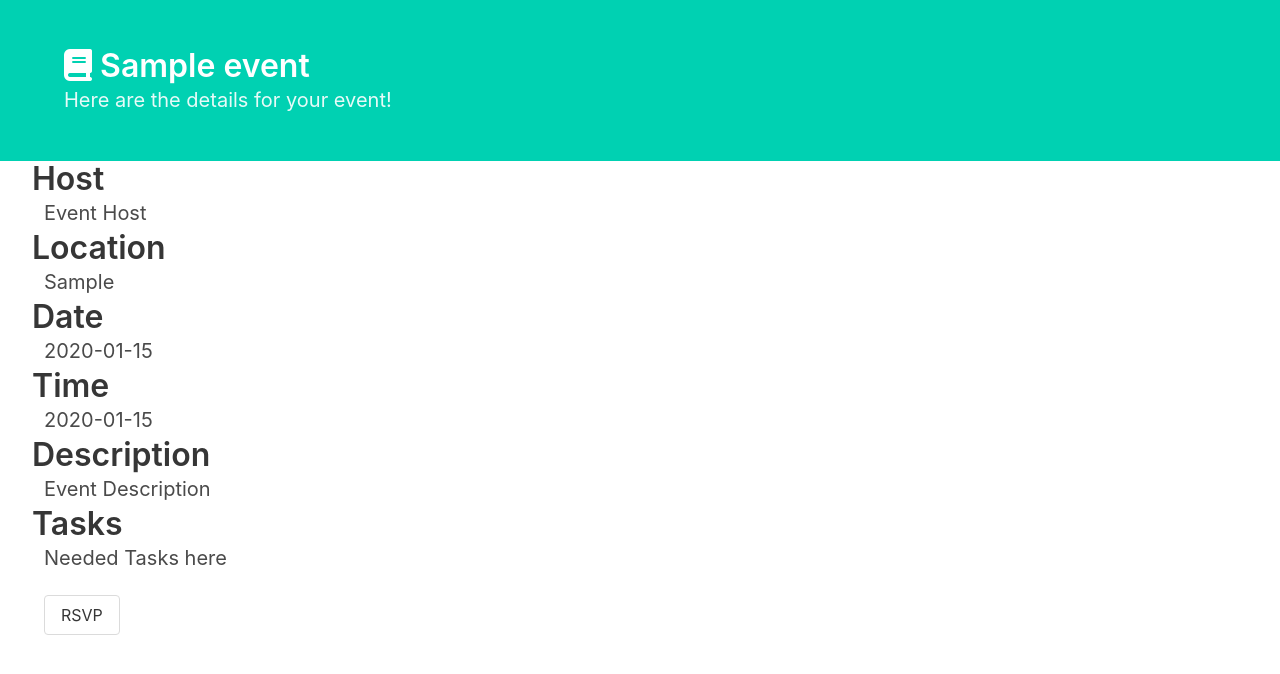
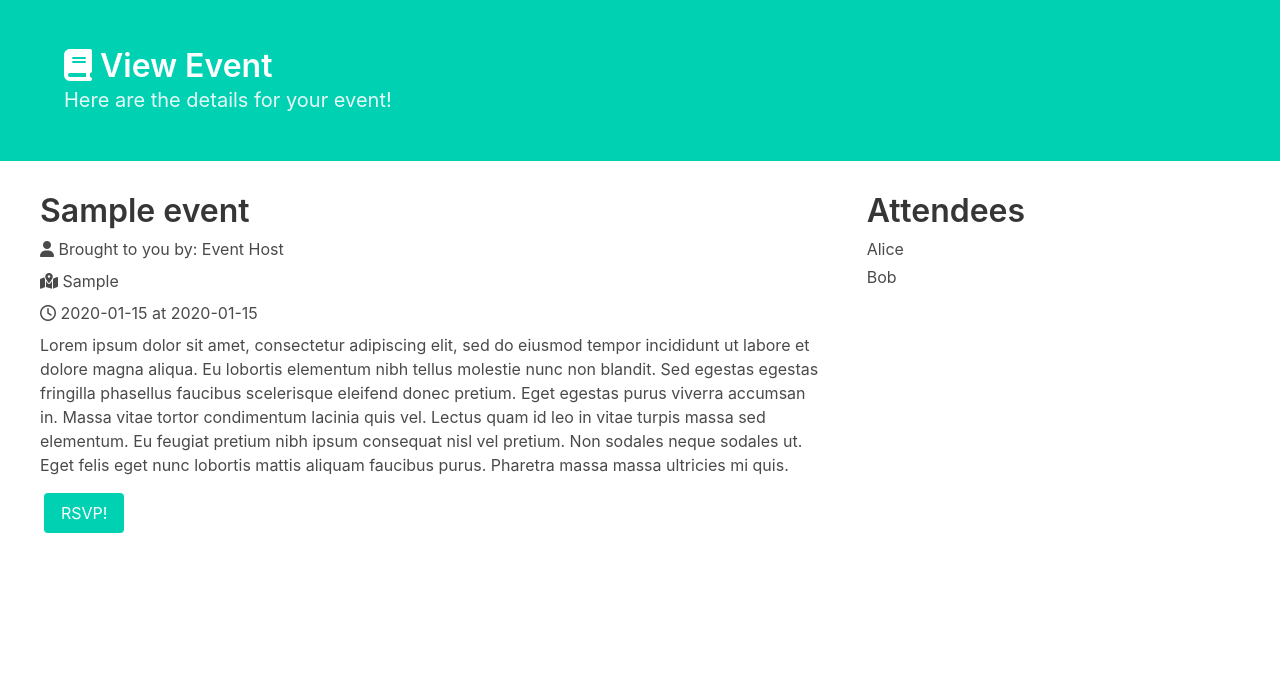
Before and after one commit to mikeryu/westmont-cs130-f23-team-maroon, a Django app: page /event/1 in a window 1280 px wide. Shown: the part 56-730 px from the top of the page. Run offline with Django 4.2, Linux system fonts and the light colour scheme; tables that the repository leaves empty hold one stand-in row (values such as "Sample post"); some libraries are stand-ins or nearby versions.

Commit message:
Event Detail UI changes (#45)

```diff
--- a/eventPlanner/planner/templates/eventDetail.html
+++ b/eventPlanner/planner/templates/eventDetail.html
@@ -8,7 +8,7 @@
             <div class="container">
             <h1 class="title">
               <i class="fa-solid fa-book"></i>
-              {{event.name}}
+              View Event
             </h1>
             <h2 class="subtitle">
                 Here are the details for your event!
@@ -18,25 +18,29 @@
     </section>
 
     <div class="container is-fluid">
-        <h1 class="title">Host</h1>
-        <h2 class="subtitle ml-3">Event Host</h2>
+        <div class = "columns mt-3">
+        <div class = "column is-two-thirds" >
+            <h1 class="title m-2">{{event.name}}</h1>
 
-        <h1 class="title">Location</h1>
-        <h2 class="subtitle ml-3">{{event.location}}</h2>
 
-        <h1 class="title">Date</h1>
-        <h2 class="subtitle ml-3">{{event.date}}</h2>
+            <p class = "m-2"> <i class="fas fa-user"></i> Brought to you by: Event Host</p>
 
-        <h1 class="title">Time</h1>
-        <h2 class="subtitle ml-3">{{event.time}}</h2>
+            <p class = "m-2"> <i class="fa-solid fa-map-location-dot"></i> {{event.location}}</p>
 
-        <h1 class="title">Description</h1>
-        <h2 class="subtitle ml-3">Event Description</h2>
+            <p class = "m-2"> <i class="fa-regular fa-clock"></i> {{event.date}} at {{event.time}}</p>
 
-        <h1 class="title">Tasks</h1>
-        <h2 class="subtitle ml-3">Needed Tasks here</h2>
+            <p class = "m-2">Lorem ipsum dolor sit amet, consectetur adipiscing elit, sed do eiusmod tempor incididunt ut labore et dolore magna aliqua. Eu lobortis elementum nibh tellus molestie nunc non blandit. Sed egestas egestas fringilla phasellus faucibus scelerisque eleifend donec pretium. Eget egestas purus viverra accumsan in. Massa vitae tortor condimentum lacinia quis vel. Lectus quam id leo in vitae turpis massa sed elementum. Eu feugiat pretium nibh ipsum consequat nisl vel pretium. Non sodales neque sodales ut. Eget felis eget nunc lobortis mattis aliquam faucibus purus. Pharetra massa massa ultricies mi quis.</p>
 
-        <button class="button ml-3">RSVP</button>
+
+            <button class="button is-primary ml-3 m-2">RSVP!</button>
+        </div>
+
+        <div class = "column">
+            <h1 class="title m-2">Attendees</h1>
+            <p class = "ml-2 m-1">Alice</p>
+            <p class = "ml-2 m-1">Bob</p>
+        </div>
+        </div>
     </div>
 
 {% endblock %}
```
